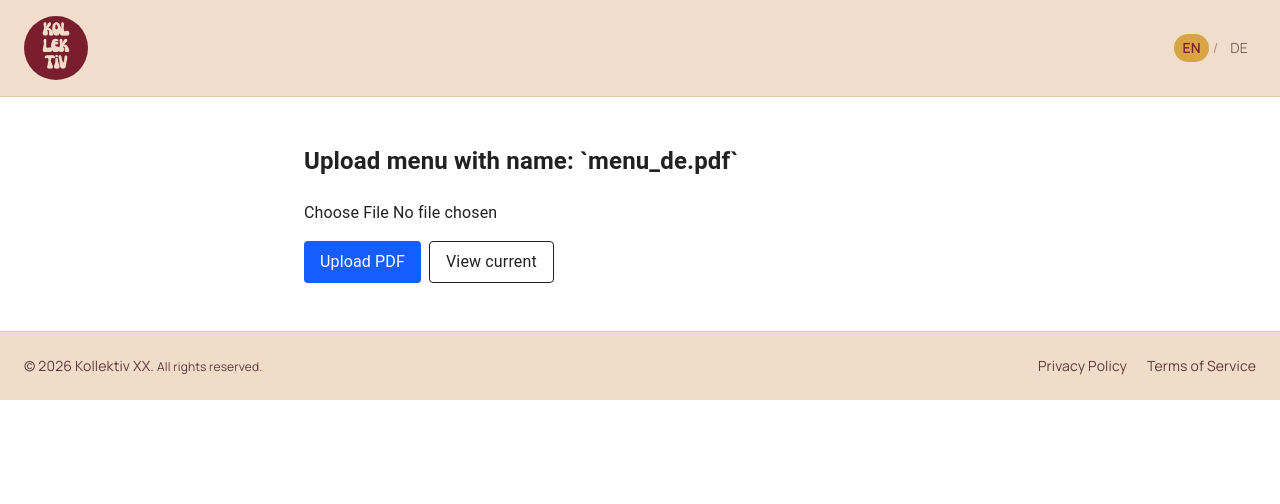
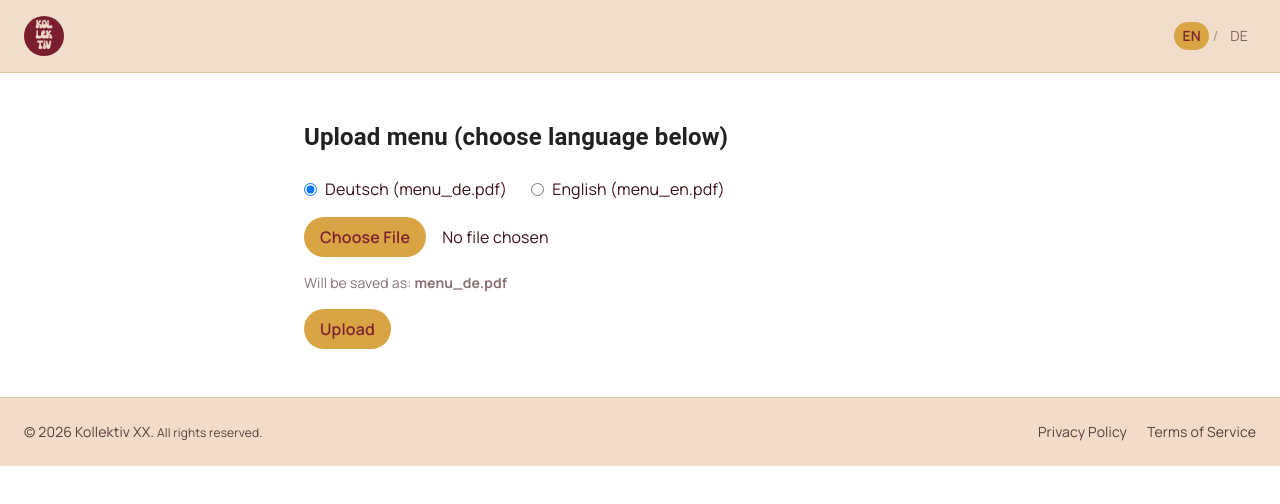
Before and after one commit to MaksymD/delictor-frontend, a Next.js app: page /en/admin in a window 1280 px wide. Shown: the top 504 px of the page. Built offline with nearby package versions, Linux system fonts and the light colour scheme.

Commit message:
fix: admin menu

```diff
--- a/app/[locale]/about/page.tsx
+++ b/app/[locale]/about/page.tsx
@@ -2,5 +2,5 @@ import { redirect } from "next/navigation";
 
 export default async function AboutRedirect({ params }: { params: Promise<{ locale: string }> }) {
     const { locale } = await params;
-    redirect(`/${locale}#about`);
+    redirect(`/${locale}`);
 }
--- a/app/[locale]/admin/page.tsx
+++ b/app/[locale]/admin/page.tsx
@@ -3,8 +3,8 @@ import UploadForm from "@/components/UploadForm";
 export default function AdminPage() {
     return (
         <section className="max-w-2xl mx-auto py-12">
-            <h1 className="text-2xl font-bold mb-6">Upload menu with name: `menu_de.pdf`</h1>
-            <UploadForm />
+            <h1 className="text-2xl font-bold mb-6">Upload menu (choose language below)</h1>
+            <UploadForm/>
         </section>
     );
 }
--- a/lib/route.ts
+++ b/app/[locale]/api/admin/upload-menu/route.ts
@@ -4,11 +4,16 @@ export async function POST(req: Request) {
     try {
         const formData = await req.formData();
         const file = formData.get("file");
+        const locale = formData.get("locale");
+
         if (!file || !(file instanceof File)) {
             return new Response("No file provided", { status: 400 });
         }
         if (file.type !== "application/pdf") {
             return new Response("Uploaded file is not a PDF", { status: 400 });
+        }
+        if (locale !== "de" && locale !== "en") {
+            return new Response("Invalid or missing locale (expected 'de' or 'en')", { status: 400 });
         }
 
         const arrayBuffer = await file.arrayBuffer();
@@ -16,10 +21,10 @@ export async function POST(req: Request) {
         const fs = await import("fs/promises");
         const path = await import("path");
 
-        const outPath = path.join(process.cwd(), "public", "menu_de.pdf");
+        const outPath = path.join(process.cwd(), "public", `menu_${locale}.pdf`);
         await fs.writeFile(outPath, buffer, { flag: "w" });
 
-        return new Response(JSON.stringify({ success: true }), {
+        return new Response(JSON.stringify({ success: true, file: `menu_${locale}.pdf` }), {
             status: 200,
             headers: { "Content-Type": "application/json" },
         });
--- a/app/[locale]/layout.tsx
+++ b/app/[locale]/layout.tsx
@@ -39,7 +39,7 @@ export default async function RootLayout({
         <html lang={locale} className={`${fraunces.variable} ${manrope.variable}`}>
         <head>
             <link rel="icon" href="/favicon.ico"/>
-            <title>Kollektiv XX — Kasachische Küche in Wien</title>
+            <title>Kollektiv XX in Wien</title>
         </head>
         <body>
         <ClientLayout messages={messages} locale={locale}>
--- a/components/Navbar.tsx
+++ b/components/Navbar.tsx
@@ -1,38 +1,20 @@
 "use client";
 
-import MenuIcon from '@mui/icons-material/Menu';
-import CloseIcon from '@mui/icons-material/Close';
 import { useRouter, usePathname } from "next/navigation";
-import { useState } from 'react';
-import Drawer from '@mui/material/Drawer';
-import List from '@mui/material/List';
-import ListItem from '@mui/material/ListItem';
-import ListItemButton from '@mui/material/ListItemButton';
-import ListItemText from '@mui/material/ListItemText';
-import IconButton from '@mui/material/IconButton';
-import { useTranslations } from 'next-intl';
 import Image from "next/image";
-
-const SECTIONS = ["home", "about", "menu", "contact"] as const;
 
 export default function Navbar() {
     const router = useRouter();
     const pathname = usePathname();
-    const t = useTranslations();
 
     // Detect locale safely
     const segments = pathname.split("/");
     const currentLocale = segments[1] === "de" ? "de" : "en";
     const isHome = pathname === `/${currentLocale}` || pathname === `/${currentLocale}/`;
 
-    // Drawer state
-    const [drawerOpen, setDrawerOpen] = useState(false);
-    const toggleDrawer = () => setDrawerOpen((open) => !open);
-
     // Go to a section: smooth-scroll if already on the one-page home,
     // otherwise navigate to the home page landing on the anchor.
     const goToSection = (section: string) => {
-        setDrawerOpen(false);
         if (isHome) {
             document.getElementById(section)?.scrollIntoView({ behavior: "smooth" });
             router.push(`/${currentLocale}#${section}`, { scroll: false });
@@ -57,7 +39,7 @@ export default function Navbar() {
                 onClick={() => goToSection("home")}
                 className="flex items-center gap-3 cursor-pointer"
             >
-                <div className="relative w-16 h-16 rounded-full overflow-hidden shrink-0">
+                <div className="relative w-10 h-10 rounded-full overflow-hidden shrink-0">
                     <Image
                         src="/logo.jpg"
                         alt="Kollektiv XX"
@@ -68,8 +50,8 @@ export default function Navbar() {
                 </div>
             </button>
 
-            <div className="flex items-center gap-4">
-                {/* Language switch — always visible, never hidden in the hamburger */}
+            <div className="flex items-center gap-6">
+                {/* Language switch */}
                 <div className="flex items-center gap-1 font-sans text-sm">
                     <button
                         onClick={() => switchLocale("en")}
--- a/components/UploadForm.tsx
+++ b/components/UploadForm.tsx
@@ -3,6 +3,7 @@ import React, { useRef, useState } from "react";
 
 export default function UploadForm() {
     const inputRef = useRef<HTMLInputElement | null>(null);
+    const [locale, setLocale] = useState<"de" | "en">("de");
     const [status, setStatus] = useState<string | null>(null);
 
     const handleSubmit = async (e: React.FormEvent) => {
@@ -19,6 +20,7 @@ export default function UploadForm() {
 
         const form = new FormData();
         form.append("file", file);
+        form.append("locale", locale);
 
         setStatus("Uploading...");
         try {
@@ -27,7 +29,7 @@ export default function UploadForm() {
                 body: form,
             });
             if (res.ok) {
-                setStatus("Upload successful. The file is available at `/menu_de.pdf`.");
+                setStatus(`Upload successful. The file is now live as menu_${locale}.pdf.`);
             } else {
                 const text = await res.text();
                 setStatus("Upload failed: " + text);
@@ -38,32 +40,37 @@ export default function UploadForm() {
     };
 
     return (
-        <form onSubmit={handleSubmit} className="space-y-4">
-            <div>
-                <input
-                    ref={inputRef}
-                    type="file"
-                    accept=".pdf"
-                    className="block"
-                />
+        <form onSubmit={handleSubmit} className="space-y-4 font-sans">
+            <div className="flex gap-6">
+                <label className="flex items-center gap-2 text-ink-dark cursor-pointer">
+                    <input type="radio" name="locale" value="de" checked={locale === "de"}
+                           onChange={() => setLocale("de")}/>
+                    Deutsch (menu_de.pdf)
+                </label>
+                <label className="flex items-center gap-2 text-ink-dark cursor-pointer">
+                    <input type="radio" name="locale" value="en" checked={locale === "en"}
+                           onChange={() => setLocale("en")}/>
+                    English (menu_en.pdf)
+                </label>
             </div>
-            <div className="flex gap-2">
-                <button
-                    type="submit"
-                    className="px-4 py-2 bg-blue-600 text-white rounded"
-                >
-                    Upload PDF
-                </button>
-                <a
-                    href="/menu_de.pdf"
-                    target="_blank"
-                    rel="noopener noreferrer"
-                    className="px-4 py-2 border rounded"
-                >
-                    View current
-                </a>
-            </div>
-            {status && <p className="text-sm">{status}</p>}
+
+            <input
+                ref={inputRef}
+                type="file"
+                accept="application/pdf"
+                className="block text-ink-dark file:mr-4 file:px-4 file:py-2 file:rounded-full file:border-0 file:bg-terracotta file:text-card file:font-sans file:font-semibold file:cursor-pointer hover:file:bg-terracotta-dark file:transition-colors"
+            />
+
+            <p className="text-ink-dark/60 text-sm">
+                Will be saved as: <strong>menu_{locale}.pdf</strong>
+            </p>
+
+            <button type="submit"
+                    className="px-4 py-2 bg-terracotta text-card rounded-full font-sans font-semibold hover:bg-terracotta-dark transition-colors">
+                Upload
+            </button>
+
+            {status && <p className="text-ink-dark/70 text-sm">{status}</p>}
         </form>
     );
 }
--- a/middleware.ts
+++ b/middleware.ts
@@ -2,16 +2,47 @@ import { NextResponse } from "next/server";
 import type { NextRequest } from "next/server";
 import { locales, defaultLocale } from "./lib/i18n";
 
+const ADMIN_USER = "kollektiv";
+const ADMIN_PASS = "kollektiv2026";
+
+function isAuthorized(request: NextRequest): boolean {
+    const authHeader = request.headers.get("authorization");
+    if (!authHeader?.startsWith("Basic ")) return false;
+    const base64Credentials = authHeader.split(" ")[1];
+    const credentials = atob(base64Credentials);
+    const [user, pass] = credentials.split(":");
+    return user === ADMIN_USER && pass === ADMIN_PASS;
+}
+
+function unauthorizedResponse() {
+    return new NextResponse("Authentication required.", {
+        status: 401,
+        headers: { "WWW-Authenticate": 'Basic realm="Admin"' },
+    });
+}
+
 export function middleware(request: NextRequest) {
     const { pathname } = request.nextUrl;
 
-    // Skip internal paths
+    // Protect the admin upload API
+    if (pathname.startsWith("/api/admin")) {
+        return isAuthorized(request) ? NextResponse.next() : unauthorizedResponse();
+    }
+
+    // Skip other internal paths
     if (
         pathname.startsWith("/_next") ||
         pathname.startsWith("/api") ||
         pathname.includes(".")
     ) {
         return;
+    }
+
+    // Protect the admin page
+    if (/^\/(en|de)\/admin/.test(pathname)) {
+        if (!isAuthorized(request)) {
+            return unauthorizedResponse();
+        }
     }
 
     const pathnameHasLocale = locales.some((locale) =>
@@ -26,5 +57,5 @@ export function middleware(request: NextRequest) {
 }
 
 export const config = {
-    matcher: ["/((?!_next|api|.*\\..*).*)"],
+    matcher: ["/((?!_next|.*\\..*).*)"],
 };
```
Also changed, not shown: app/[locale]/page.tsx (+13 -100 lines), components/OrnamentBand.tsx (deleted, +0 -54 lines).
